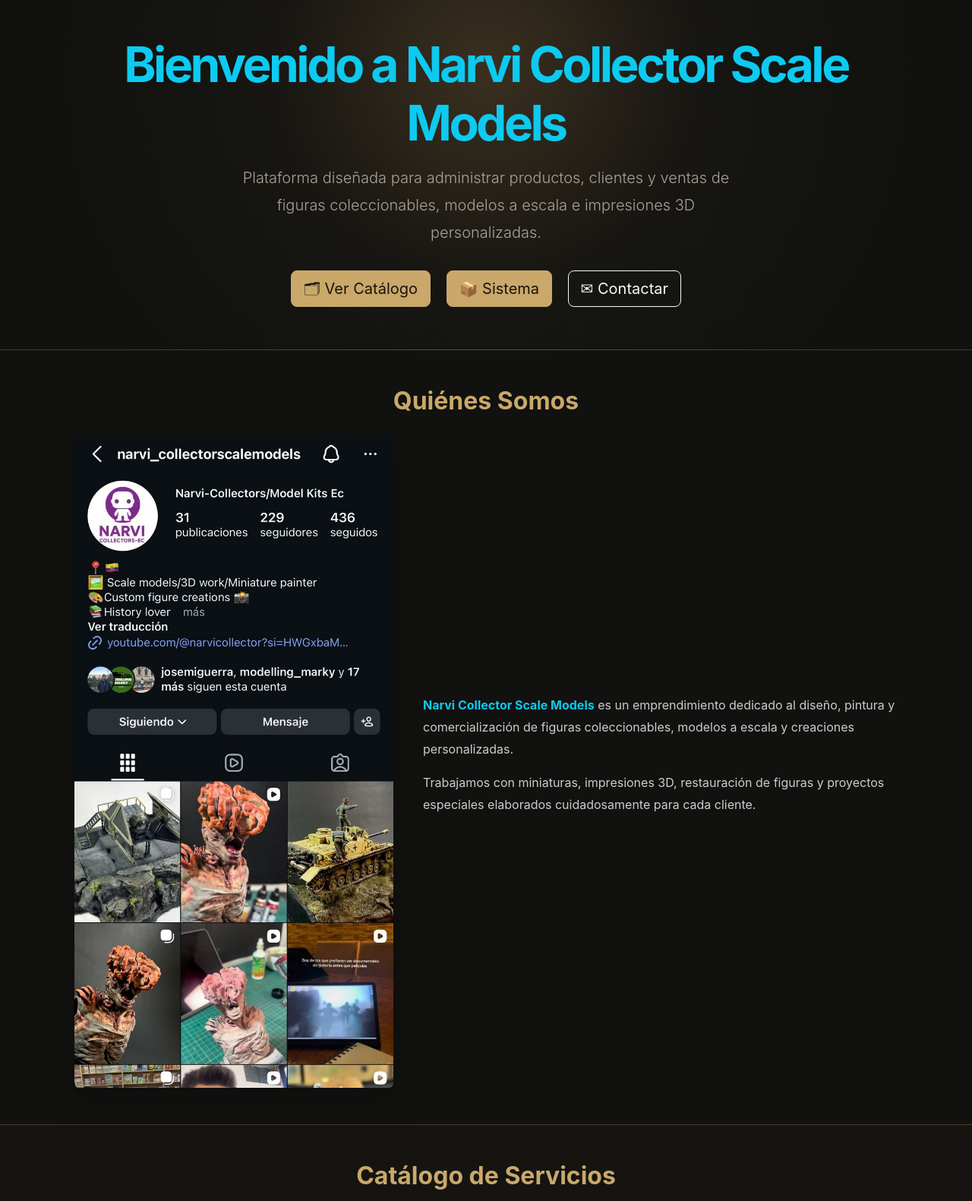
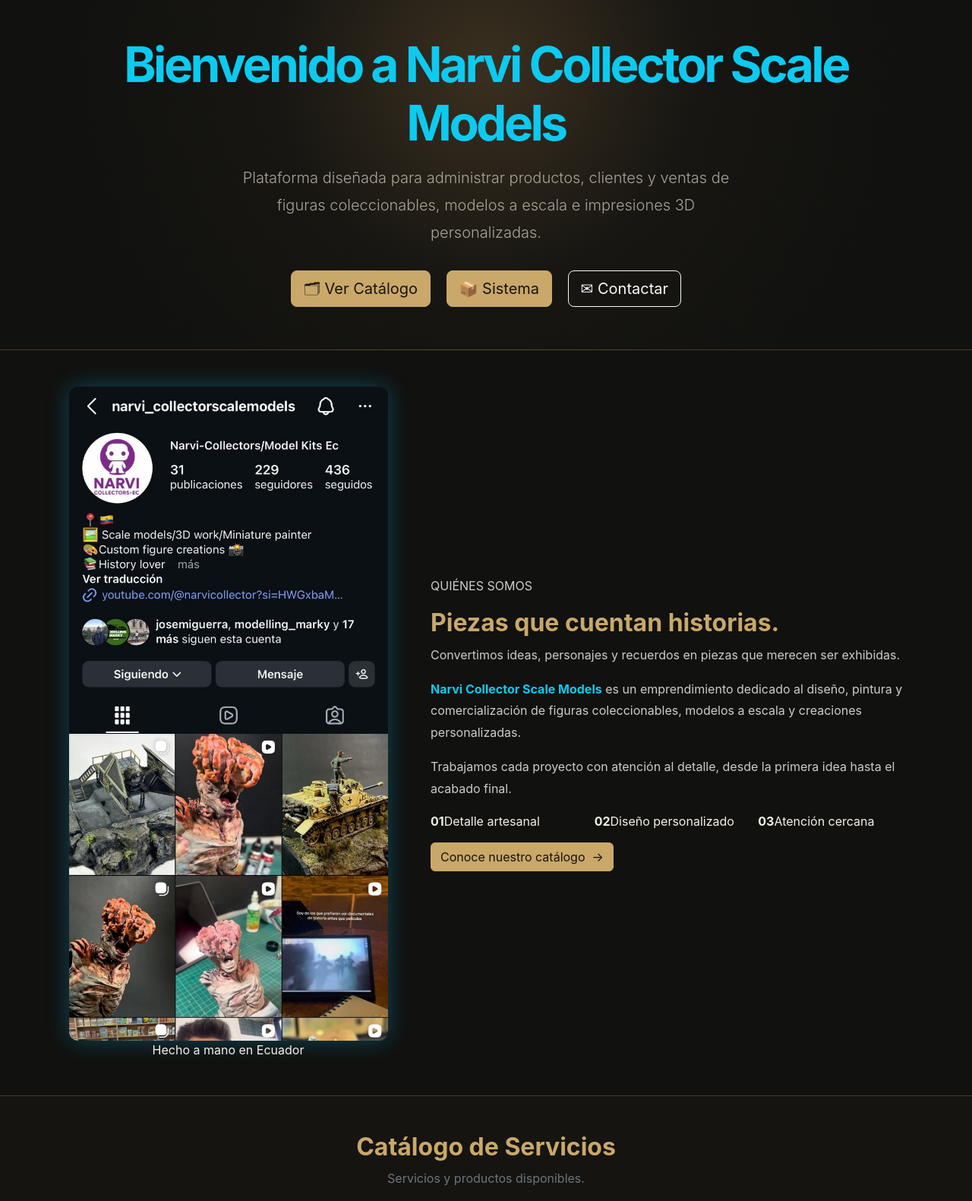
Before and after one commit to Nanmary49/2626---DESARROLLO-DE-APLICACIONES-WEB, a Flask app: page / in a window 1280 px wide. Shown: the part 273-1854 px from the top of the page at 76% size. Run offline with Flask 3, Linux system fonts and the light colour scheme; some libraries are stand-ins or nearby versions.

Commit message:
Mejorar sección Quiénes Somos

```diff
--- a/templates/index.html
+++ b/templates/index.html
@@ -19,23 +19,25 @@
 
 <section id="quienes" class="py-5">
     <div class="container">
-        <h2 class="text-center mb-4">Quiénes Somos</h2>
-        <div class="row align-items-center g-4">
-            <div class="col-md-5 text-center">
+        <div class="row align-items-center g-5 quienes-editorial">
+            <div class="col-lg-5 text-center">
                 <img src="{{ url_for('static', filename='img/narvi.jpg') }}"
                      alt="Narvi Collector Scale Models"
-                     class="img-fluid rounded shadow-lg img-narvi">
+                     class="img-fluid img-narvi">
+                <span class="quienes-sello">Hecho a mano en Ecuador</span>
             </div>
-            <div class="col-md-7">
-                <p>
-                    <strong class="text-info">Narvi Collector Scale Models</strong>
-                    es un emprendimiento dedicado al diseño, pintura y comercialización
-                    de figuras coleccionables, modelos a escala y creaciones personalizadas.
-                </p>
-                <p class="mt-3">
-                    Trabajamos con miniaturas, impresiones 3D, restauración de figuras y
-                    proyectos especiales elaborados cuidadosamente para cada cliente.
-                </p>
+            <div class="col-lg-7">
+                <p class="quienes-eyebrow">QUIÉNES SOMOS</p>
+                <h2 class="quienes-titulo">Piezas que cuentan historias.</h2>
+                <p class="quienes-frase">Convertimos ideas, personajes y recuerdos en piezas que merecen ser exhibidas.</p>
+                <p><strong class="text-info">Narvi Collector Scale Models</strong> es un emprendimiento dedicado al diseño, pintura y comercialización de figuras coleccionables, modelos a escala y creaciones personalizadas.</p>
+                <p>Trabajamos cada proyecto con atención al detalle, desde la primera idea hasta el acabado final.</p>
+                <div class="row g-3 quienes-atributos">
+                    <div class="col-sm-4"><div class="quienes-atributo"><strong>01</strong><span>Detalle artesanal</span></div></div>
+                    <div class="col-sm-4"><div class="quienes-atributo"><strong>02</strong><span>Diseño personalizado</span></div></div>
+                    <div class="col-sm-4"><div class="quienes-atributo"><strong>03</strong><span>Atención cercana</span></div></div>
+                </div>
+                <a href="#catalogo" class="btn btn-primary mt-3">Conoce nuestro catálogo&nbsp; →</a>
             </div>
         </div>
     </div>
```
